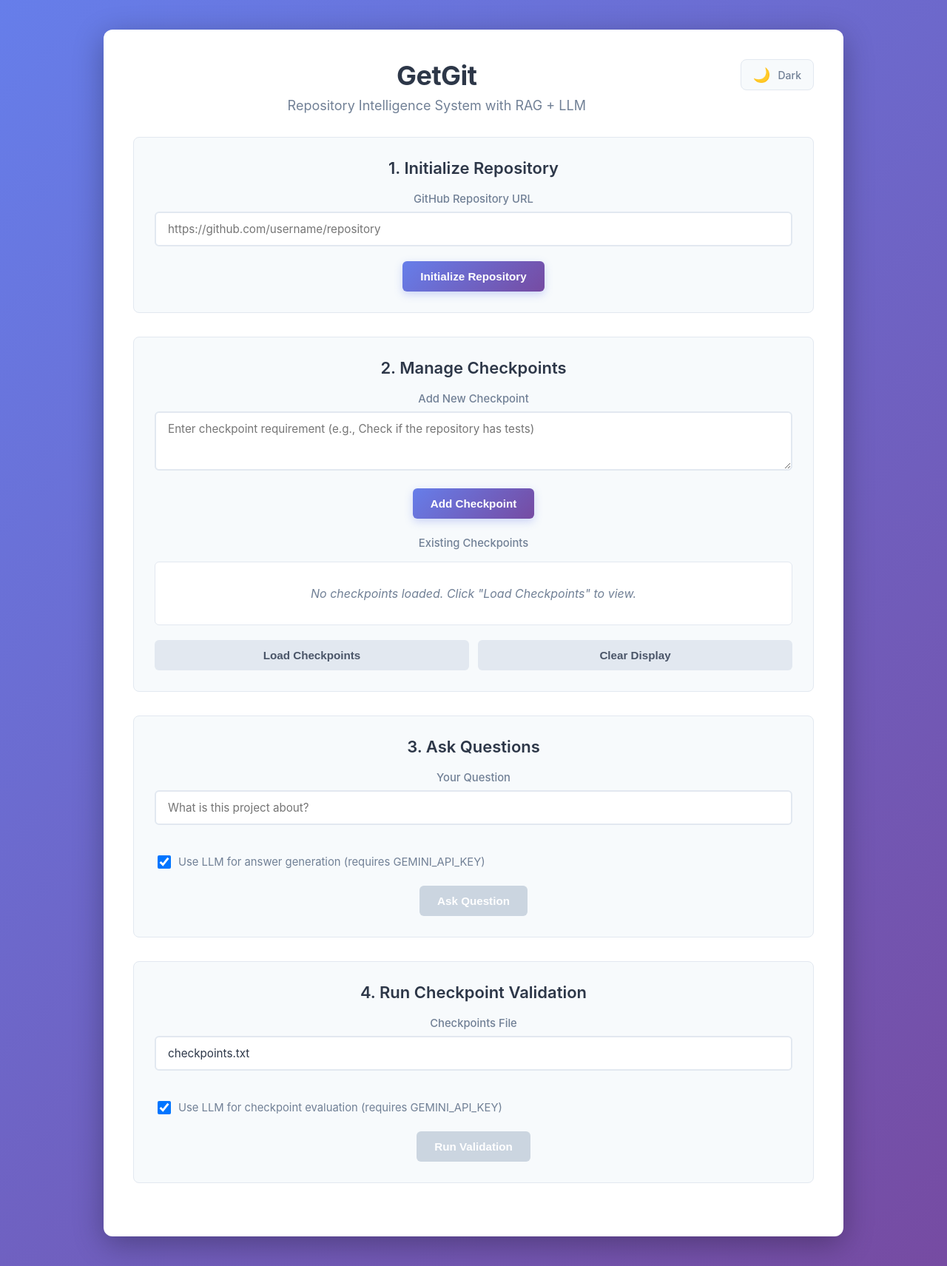
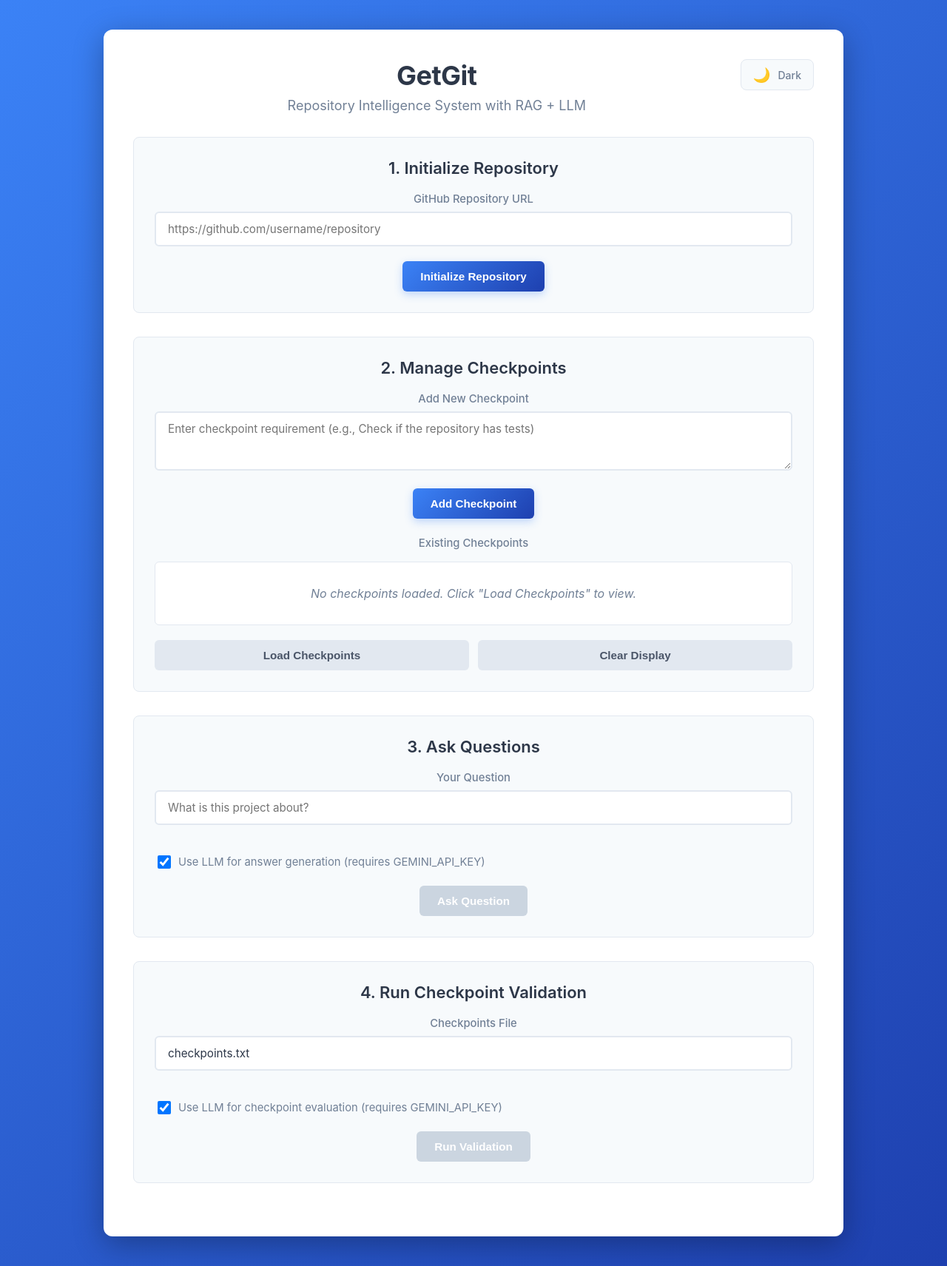
Before and after one commit to samarthnaikk/getgit, a Flask app: page / in a window 1280 px wide. Shown: the whole page at 74% size. Run offline with Flask 2, Linux system fonts and the light colour scheme.

Commit message:
Replace purple colors with blue color scheme
Co-authored-by: samarthnaikk <177600946+samarthnaikk@users.noreply.github.com>

```diff
--- a/templates/index.html
+++ b/templates/index.html
@@ -8,8 +8,8 @@
     <style>
         :root {
             /* Light theme colors */
-            --bg-gradient-start: #667eea;
-            --bg-gradient-end: #764ba2;
+            --bg-gradient-start: #3b82f6;
+            --bg-gradient-end: #1e40af;
             --container-bg: #ffffff;
             --text-primary: #2d3748;
             --text-secondary: #718096;
@@ -17,9 +17,9 @@
             --border-color: #e2e8f0;
             --input-bg: #ffffff;
             --input-border: #e2e8f0;
-            --input-focus-border: #667eea;
-            --button-gradient-start: #667eea;
-            --button-gradient-end: #764ba2;
+            --input-focus-border: #3b82f6;
+            --button-gradient-start: #3b82f6;
+            --button-gradient-end: #1e40af;
             --button-text: #ffffff;
             --button-secondary-bg: #e2e8f0;
             --button-secondary-text: #4a5568;
@@ -40,10 +40,10 @@
             --checkpoint-fail-bg: #fef2f2;
             --checkpoint-fail-border: #ef4444;
             --spinner-border: #e2e8f0;
-            --spinner-border-top: #667eea;
+            --spinner-border-top: #3b82f6;
             --empty-state-text: #718096;
             --toggle-bg: #cbd5e0;
-            --toggle-active: #667eea;
+            --toggle-active: #3b82f6;
             --button-secondary-hover-bg: #cbd5e0;
         }
 
@@ -58,9 +58,9 @@
             --border-color: #2d3748;
             --input-bg: #1a1d23;
             --input-border: #2d3748;
-            --input-focus-border: #667eea;
-            --button-gradient-start: #667eea;
-            --button-gradient-end: #764ba2;
+            --input-focus-border: #3b82f6;
+            --button-gradient-start: #3b82f6;
+            --button-gradient-end: #1e40af;
             --button-text: #ffffff;
             --button-secondary-bg: #2d3748;
             --button-secondary-text: #e4e4e7;
@@ -81,10 +81,10 @@
             --checkpoint-fail-bg: #2c0b0e;
             --checkpoint-fail-border: #ef4444;
             --spinner-border: #2d3748;
-            --spinner-border-top: #667eea;
+            --spinner-border-top: #3b82f6;
             --empty-state-text: #71717a;
             --toggle-bg: #374151;
-            --toggle-active: #667eea;
+            --toggle-active: #3b82f6;
             --button-secondary-hover-bg: #374151;
         }
 
@@ -217,7 +217,7 @@
         textarea:focus {
             outline: none;
             border-color: var(--input-focus-border);
-            box-shadow: 0 0 0 3px rgba(102, 126, 234, 0.1);
+            box-shadow: 0 0 0 3px rgba(59, 130, 246, 0.1);
         }
 
         textarea {
@@ -235,12 +235,12 @@
             font-size: 0.95rem;
             font-weight: 600;
             transition: all 0.2s ease;
-            box-shadow: 0 4px 12px rgba(102, 126, 234, 0.3);
+            box-shadow: 0 4px 12px rgba(59, 130, 246, 0.3);
         }
 
         button:hover:not(:disabled) {
             transform: translateY(-1px);
-            box-shadow: 0 6px 16px rgba(102, 126, 234, 0.4);
+            box-shadow: 0 6px 16px rgba(59, 130, 246, 0.4);
         }
 
         button:active:not(:disabled) {
```
